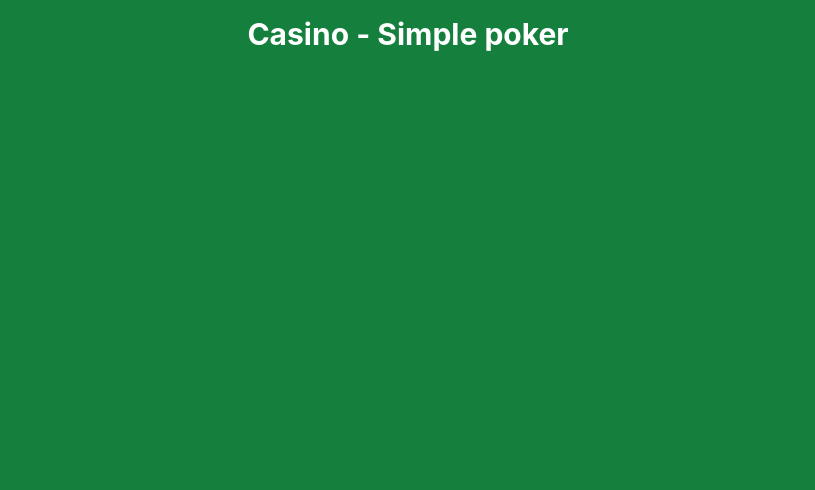
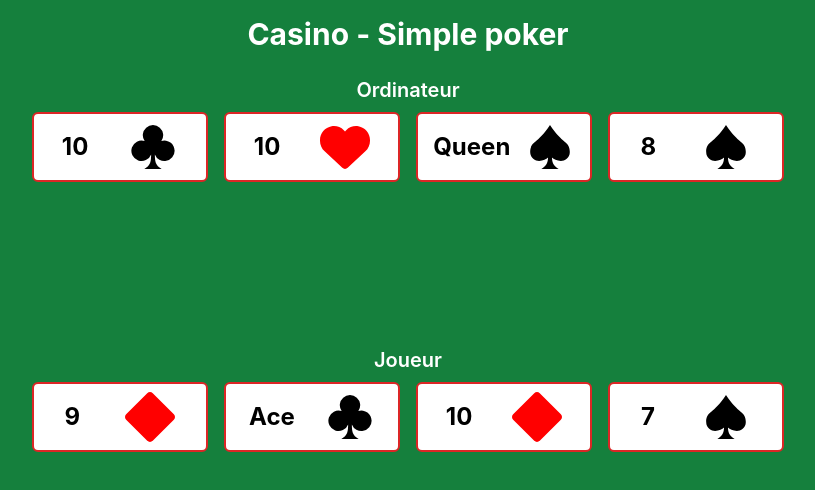
Before and after one commit to leashmt/casino, a React (Create React App) app: page / in a window 1280 px wide. Shown: the top 490 px of the page, without its empty margins (232-1047 px from the left). Built offline with nearby package versions, Linux system fonts and the light colour scheme.

Commit message:
show cards

```diff
--- a/src/App.tsx
+++ b/src/App.tsx
@@ -4,8 +4,8 @@ import Game from './components/Game';
 
 function App() {
   return (
-    <div className="App bg-green-700 h-screen p-4">
-      <h1 className="text-3xl font-bold text-white text-center w-full">
+    <div className="App bg-green-700 min-h-screen p-4">
+      <h1 className="text-3xl font-bold text-white text-center w-full mb-6">
         Casino - Simple poker
       </h1>
       <Game />
--- a/src/components/Game.tsx
+++ b/src/components/Game.tsx
@@ -1,6 +1,7 @@
 import { FC, useEffect, useState } from "react";
 import { initCards } from "../utils/initCards";
 import { drawCard } from "../utils/function";
+import HandPlayer from "./HandPlayer";
 
 type Suit = 'Hearts' | 'Diamonds' | 'Clubs' | 'Spades';
 type Rank = '7' | '8' | '9' | '10' | 'Jack' | 'Queen' | 'King' | 'Ace';
@@ -42,8 +43,15 @@ const Game: FC = () => {
     }, [statusGame]);
 
     return (
-        <div>
-
+        <div className="flex flex-col items-center justify-between h-96">
+            <div>
+                <h2 className="text-white text-xl font-semibold text-center">Ordinateur</h2>
+                <HandPlayer cards={computerHand} />
+            </div>
+            <div>
+                <h2 className="text-white text-xl font-semibold text-center">Joueur</h2>
+                <HandPlayer cards={playerHand} />
+            </div>
         </div>
     )
 }
--- /dev/null
+++ b/src/components/HandPlayer.tsx
@@ -0,0 +1,26 @@
+import { FC } from "react";
+import ShowCard from "./ShowCard";
+
+type Suit = 'Hearts' | 'Diamonds' | 'Clubs' | 'Spades';
+type Rank = '7' | '8' | '9' | '10' | 'Jack' | 'Queen' | 'King' | 'Ace';
+
+interface Card {
+    suit: Suit;
+    rank: Rank;
+}
+
+interface HandPlayerProps {
+    cards: Card[];
+}
+
+const HandPlayer: FC<HandPlayerProps> = ({ cards }) => {
+    return (
+        <div className="flex">
+            {cards.map((card, index) => (
+                <ShowCard card={card} index={index} />
+            ))}
+        </div>
+    )
+}
+
+export default HandPlayer;
--- /dev/null
+++ b/src/components/ShowCard.tsx
@@ -0,0 +1,44 @@
+import { FC } from "react";
+import Heart from "../icon/Heart";
+import Diamond from "../icon/Diamond";
+import Club from "../icon/Club";
+import Spade from "../icon/Spade";
+
+type Suit = 'Hearts' | 'Diamonds' | 'Clubs' | 'Spades';
+type Rank = '7' | '8' | '9' | '10' | 'Jack' | 'Queen' | 'King' | 'Ace';
+
+interface Card {
+    suit: Suit;
+    rank: Rank;
+}
+
+interface CardProps {
+    card: Card;
+    index: number;
+}
+
+const ShowCard: FC<CardProps> = ({ card, index }) => {
+    const getColor = (type: Suit) => {
+        switch (type) {
+            case 'Hearts':
+                return 'red-600';
+            case 'Diamonds':
+                return 'red-600';
+            case 'Clubs':
+                return 'black';
+            case 'Spades':
+                return 'black';
+        }
+    }
+    return (
+        <div key={index} className="bg-white border border-red-600 border-2 rounded-md p-2 m-2 w-44 flex justify-around items-center">
+            <p className={"text-2xl font-bold text-" + getColor(card.suit)}>{card.rank}</p>
+            {card.suit === 'Hearts' && <Heart />}
+            {card.suit === 'Diamonds' && <Diamond />}
+            {card.suit === 'Clubs' && <Club />}
+            {card.suit === 'Spades' && <Spade />}
+        </div>
+    )
+}
+
+export default ShowCard;
--- /dev/null
+++ b/src/icon/Club.tsx
@@ -0,0 +1,7 @@
+const Club = () => {
+    return (
+        <svg xmlns="http://www.w3.org/2000/svg" width="50px" height="50px" viewBox="0 0 512 512"><path fill="#000000" d="M477.443 295.143a104.45 104.45 0 0 1-202.26 36.67c-.08 68.73 4.33 114.46 69.55 149h-177.57c65.22-34.53 69.63-80.25 69.55-149a104.41 104.41 0 1 1-66.34-136.28 104.45 104.45 0 1 1 171.14 0 104.5 104.5 0 0 1 135.93 99.61z" /></svg>
+    )
+}
+
+export default Club;
--- /dev/null
+++ b/src/icon/Diamond.tsx
@@ -0,0 +1,7 @@
+const Diamond = () => {
+    return (
+        <svg xmlns="http://www.w3.org/2000/svg" viewBox="0 0 512 512" width="50px" height="50px"><path d="M284.3 11.7c-15.6-15.6-40.9-15.6-56.6 0l-216 216c-15.6 15.6-15.6 40.9 0 56.6l216 216c15.6 15.6 40.9 15.6 56.6 0l216-216c15.6-15.6 15.6-40.9 0-56.6l-216-216z" fill="red" /></svg>
+    )
+}
+
+export default Diamond;
--- /dev/null
+++ b/src/icon/Heart.tsx
@@ -0,0 +1,7 @@
+const Heart = () => {
+    return (
+        <svg xmlns="http://www.w3.org/2000/svg" viewBox="0 0 512 512" width="50px" height="50px"><path d="M47.6 300.4L228.3 469.1c7.5 7 17.4 10.9 27.7 10.9s20.2-3.9 27.7-10.9L464.4 300.4c30.4-28.3 47.6-68 47.6-109.5v-5.8c0-69.9-50.5-129.5-119.4-141C347 36.5 300.6 51.4 268 84L256 96 244 84c-32.6-32.6-79-47.5-124.6-39.9C50.5 55.6 0 115.2 0 185.1v5.8c0 41.5 17.2 81.2 47.6 109.5z" fill="red" /></svg>
+    )
+}
+
+export default Heart;
--- /dev/null
+++ b/src/icon/Spade.tsx
@@ -0,0 +1,7 @@
+const Spade = () => {
+    return (
+        <svg xmlns="http://www.w3.org/2000/svg" viewBox="0 0 512 512" width="50px" height="50px"><path fill="#000000" d="M458.915 307.705c0 62.63-54 91.32-91.34 91.34-41.64 0-73.1-18.86-91.83-34.26 2.47 50.95 14.53 87.35 68.65 116h-176.79c54.12-28.65 66.18-65.05 68.65-116-18.73 15.39-50.2 34.28-91.83 34.26-37.29 0-91.34-28.71-91.34-91.34 0-114.47 80.64-83.32 202.91-276.49 122.28 193.17 202.92 162.03 202.92 276.49z" /></svg>
+    )
+}
+
+export default Spade;
```
